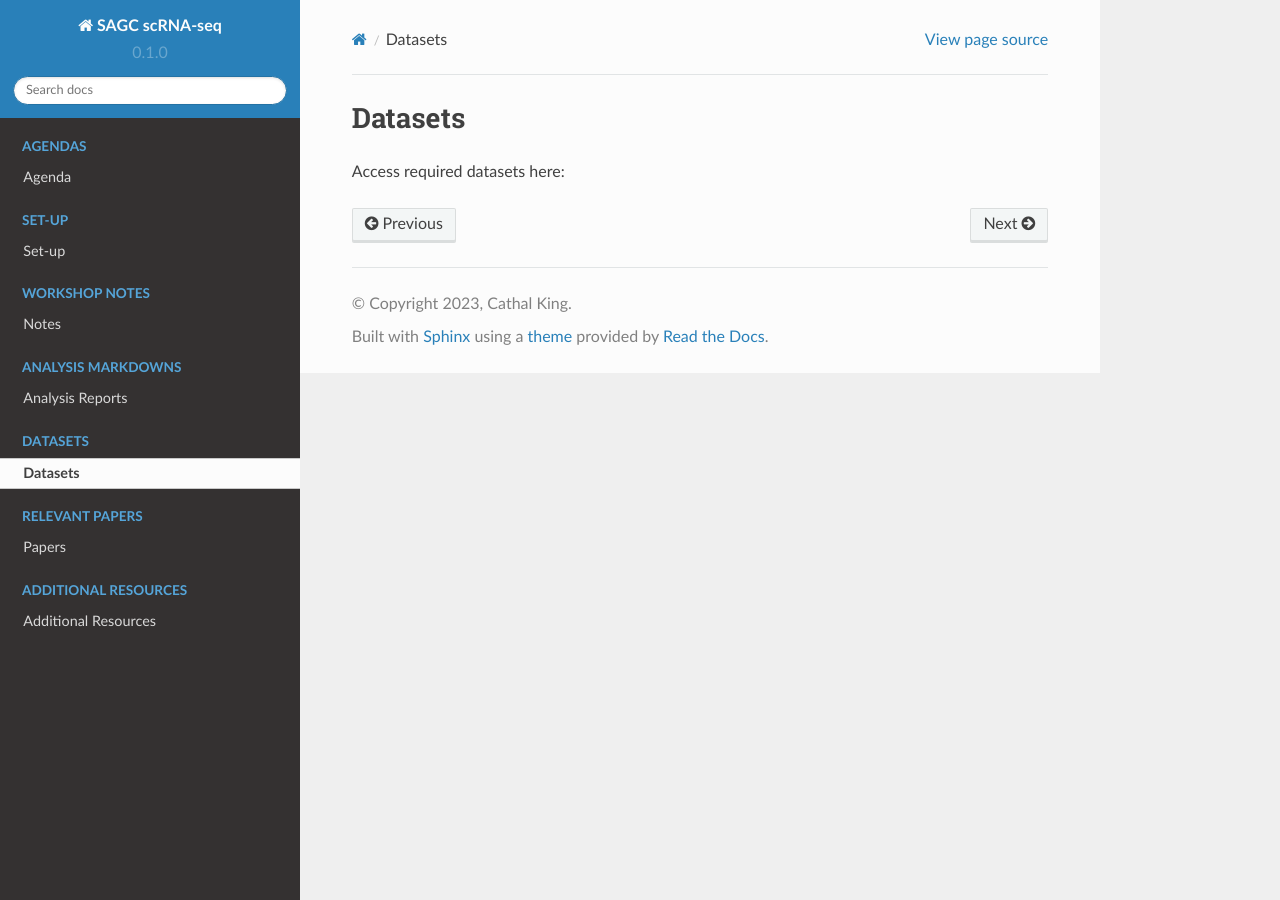
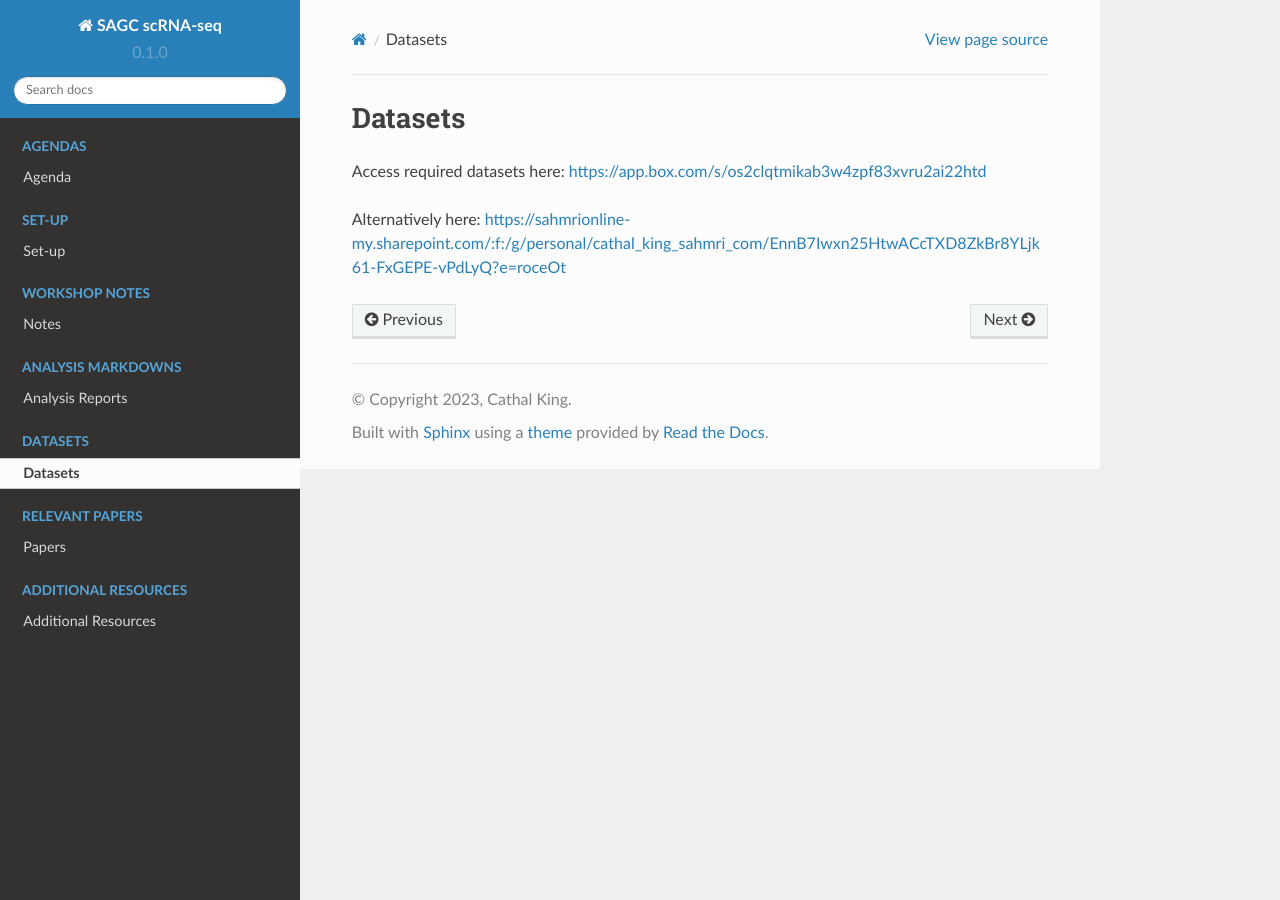
Before and after one commit to dw-thomson/SAGC_scRNAseq_workshop, a Sphinx documentation site: the page built from docs/source/datasets.rst, in a window 1280 px wide. Built offline with Sphinx 7.4.7 and the Read the Docs theme 2.0.0, drawn with Linux system fonts in a browser that asks for light colours.

Commit message:
Update datasets.rst
wp

```diff
--- a/docs/source/datasets.rst
+++ b/docs/source/datasets.rst
@@ -2,3 +2,7 @@ Datasets
 ========
 
 Access required datasets here:
+https://app.box.com/s/os2clqtmikab3w4zpf83xvru2ai22htd
+
+Alternatively here:
+https://sahmrionline-my.sharepoint.com/:f:/g/personal/cathal_king_sahmri_com/EnnB7Iwxn25HtwACcTXD8ZkBr8YLjk61-FxGEPE-vPdLyQ?e=roceOt
```
